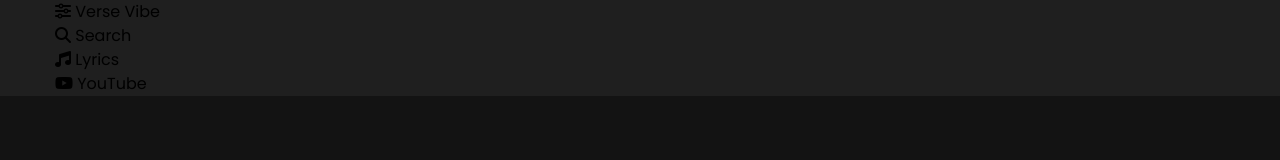
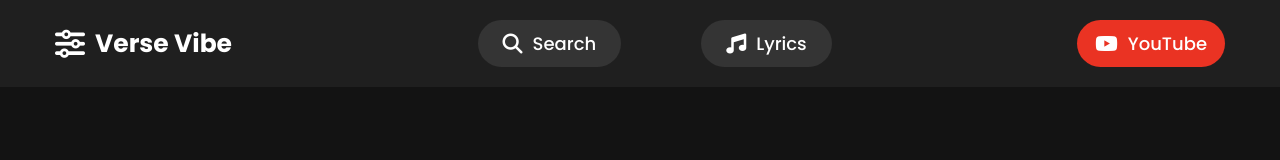
Before and after one commit to Danielle-Higgins/verse-vibe, a plain HTML site: page index.html in a window 1280 px wide. Drawn offline with Linux system fonts and the light colour scheme.

Commit message:
added styles for header

```diff
--- a/index.html
+++ b/index.html
@@ -21,7 +21,7 @@
           <a href="#"><i class="fa-solid fa-sliders"></i> Verse Vibe</a>
         </div>
 
-        <nav>
+        <nav class="header-nav">
           <ul>
             <li>
               <a href="#"
@@ -35,7 +35,9 @@
         </nav>
 
         <div class="youtube-btn">
-          <a href="#"><i class="fa-brands fa-youtube"></i> YouTube</a>
+          <a href="https://www.youtube.com/" target="_blank"
+            ><i class="fa-brands fa-youtube"></i> YouTube</a
+          >
         </div>
       </div>
     </header>
--- a/styles.css
+++ b/styles.css
@@ -11,12 +11,17 @@ html {
   scroll-behavior: smooth;
 }
 
+:root {
+  --main-bg: rgb(19, 19, 19);
+  --secondary-color: rgb(52, 52, 52);
+}
+
 /* Base Styles */
 body {
   font-size: 1.6rem;
   line-height: 1.5;
   font-family: "Poppins", Arial, Helvetica, sans-serif;
-  background-color: rgb(19, 19, 19);
+  background-color: var(--main-bg);
   color: #fff;
 }
 
@@ -37,6 +42,90 @@ img {
 .header {
   background-color: rgb(31, 31, 31);
   color: #fff;
+  width: 100%;
+  padding: 20px;
+
+  position: fixed;
+  top: 0;
+  left: 0;
+  z-index: 1000;
+}
+
+.header .container {
+  display: flex;
+  align-items: center;
+  justify-content: space-between;
+}
+
+.header .logo a {
+  display: inline-flex;
+  align-items: center;
+
+  color: #fff;
+  font-size: 2.5rem;
+  font-weight: 700;
+  transition: 0.3s;
+}
+
+.header .logo a:hover {
+  transform: scale(1.05);
+}
+
+.header .logo i {
+  margin-right: 10px;
+  font-size: 3rem;
+}
+
+.header .header-nav ul {
+  display: flex;
+  align-items: center;
+}
+
+.header-nav ul li a {
+  color: #fff;
+
+  display: inline-flex;
+  align-items: center;
+
+  margin: 0 40px;
+  font-size: 1.8rem;
+  background-color: var(--secondary-color);
+  padding: 10px 25px;
+  border-radius: 25px;
+  font-weight: 500;
+  transition: 0.5s;
+}
+
+.header-nav ul li a:hover {
+  transform: scale(1.04);
+}
+
+.header-nav ul li i {
+  margin-right: 10px;
+  font-size: 2rem;
+}
+
+.header .youtube-btn a {
+  color: #fff;
+
+  display: inline-flex;
+  align-items: center;
+
+  background-color: rgb(234, 51, 35);
+  font-size: 1.8rem;
+  padding: 10px 18px;
+  border-radius: 25px;
+  font-weight: 500;
+  transition: 0.5s;
+}
+
+.header .youtube-btn a:hover {
+  transform: scale(1.04);
+}
+
+.header .youtube-btn i {
+  font-size: 2rem;
+  margin-right: 10px;
 }
 
 /* ----- Utility Classes ----- */
```
